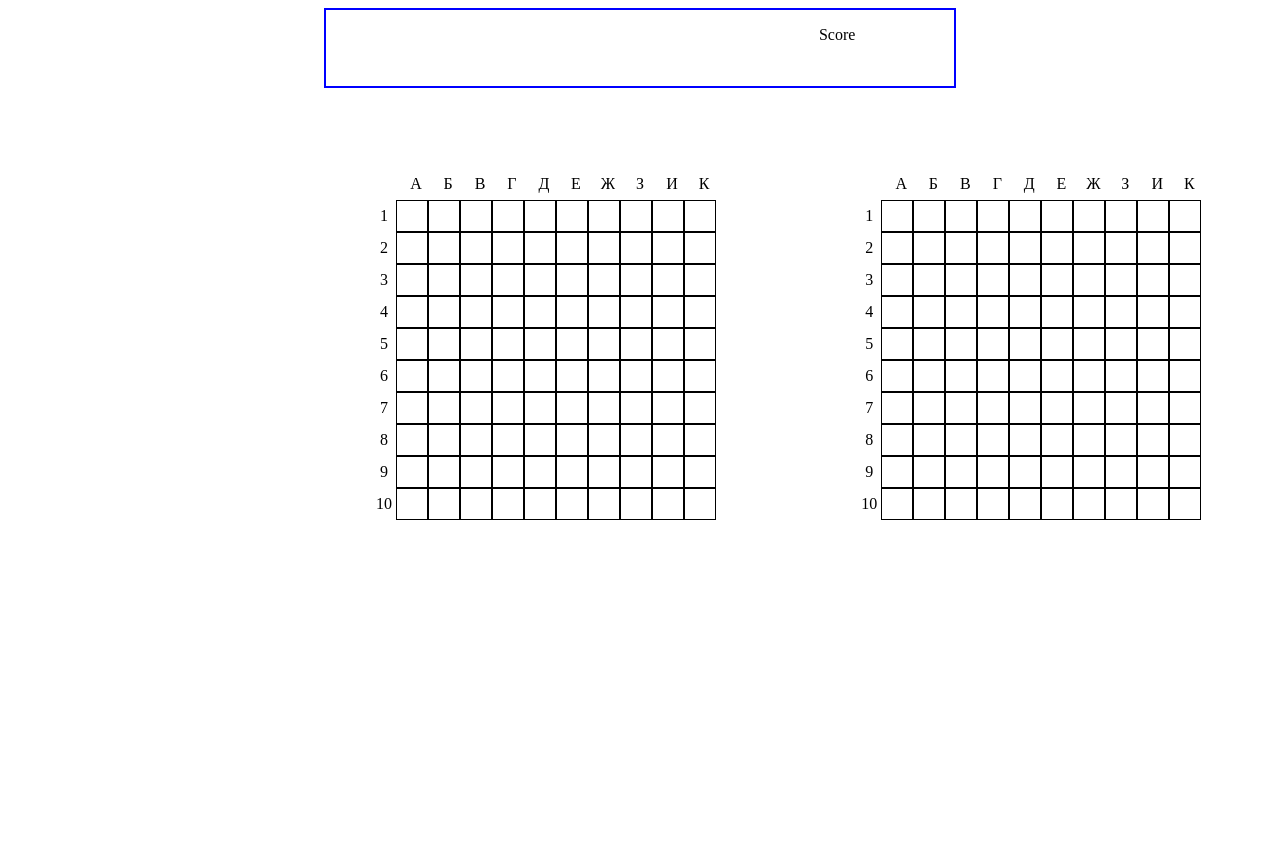
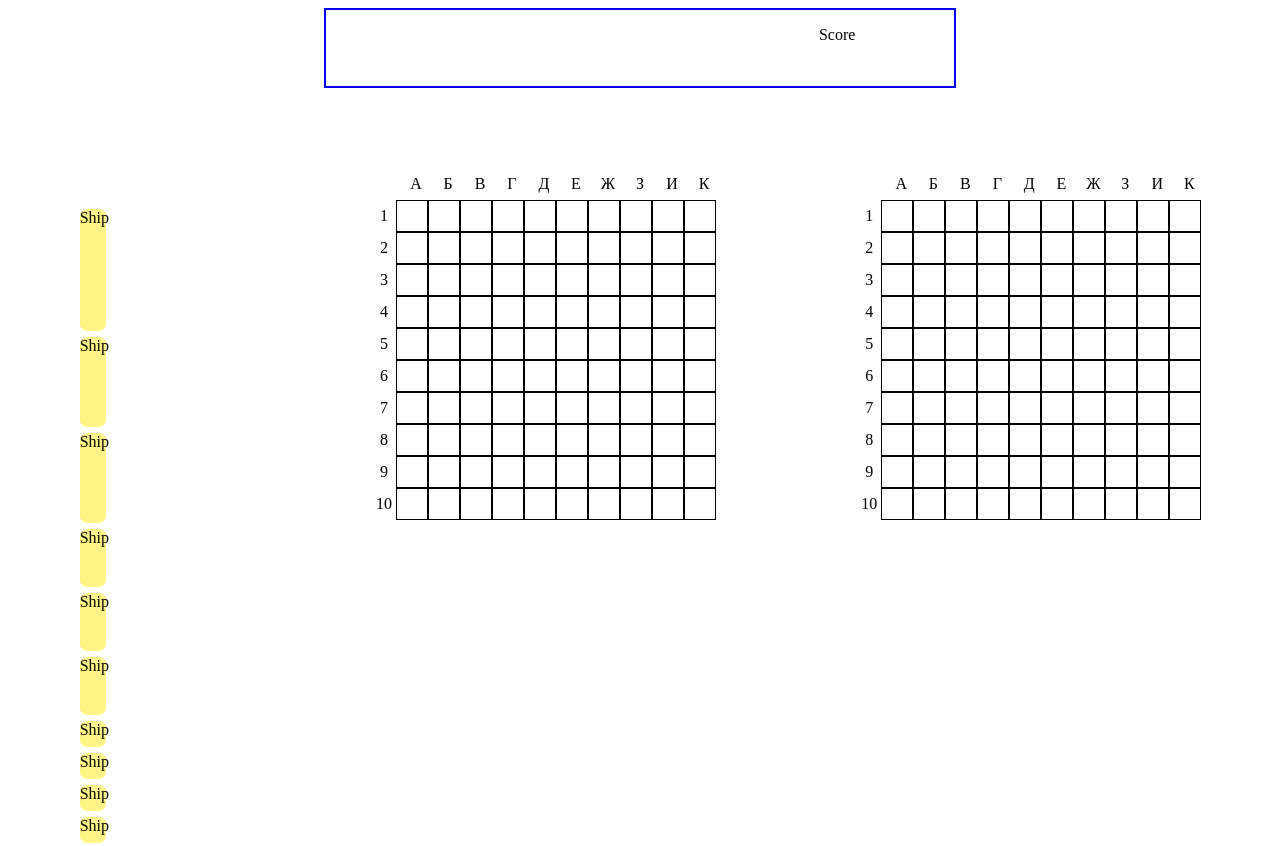
Before and after one commit to DragonRomeo/sea-battle, a React (Vite) app in the folder sea battle/: page /game in a window 1280 px wide. Before the commit the page ends 816 px from the top, so only its background shows below. Built offline with nearby package versions, Linux system fonts and the light colour scheme.

Commit message:
feat: add ships

```diff
--- a/sea battle/src/pages/GamePage/components/Main/MainField/ShipsPort/Ship/Ship.module.css
+++ b/sea battle/src/pages/GamePage/components/Main/MainField/ShipsPort/Ship/Ship.module.css
@@ -0,0 +1,9 @@
+.ship {
+    border: 3px solid white;
+    background: rgba(255, 234, 13, 0.5);
+    width: 4vh;
+    border-radius: 10px;
+    display: flex;
+    flex-wrap: wrap;
+    flex-direction: row;
+}
--- a/sea battle/src/pages/GamePage/components/Main/MainField/ShipsPort/Ship/Ship.tsx
+++ b/sea battle/src/pages/GamePage/components/Main/MainField/ShipsPort/Ship/Ship.tsx
@@ -1,6 +1,14 @@
+import style from './Ship.module.css';
+import { FC } from 'react';
 
-export const Ship = () => {
+interface Props {
+  className: string;
+}
+export const Ship: FC<Props> = ({ className }) => {
   return (
-    <div>Ship</div>
-  )
-}
+    <>
+      <div className={`${style.ship} ${className}`}>Ship</div>
+
+    </>
+  );
+};
--- a/sea battle/src/pages/GamePage/components/Main/MainField/ShipsPort/ShipsPort.module.css
+++ b/sea battle/src/pages/GamePage/components/Main/MainField/ShipsPort/ShipsPort.module.css
@@ -3,3 +3,24 @@
     height: 35vh;
     border: 2px solid white;
 }
+
+.ship {
+    border: 2px solid rebeccapurple;
+    width: 4vh;
+  }
+
+  .shipVeryBig {
+    height: 16vh;
+  }
+
+  .shipLarge {
+    height: 12vh;
+  }
+
+  .shipMedium {
+    height: 8vh;
+  }
+
+  .shipSmall {
+    height: 4vh;
+  }
--- a/sea battle/src/pages/GamePage/components/Main/MainField/ShipsPort/ShipsPort.tsx
+++ b/sea battle/src/pages/GamePage/components/Main/MainField/ShipsPort/ShipsPort.tsx
@@ -1,5 +1,24 @@
+import { Ship } from './Ship/Ship';
 import style from './ShipsPort.module.css';
 
+const ships = {
+  shipVeryBig: 1,
+  shipLarge: 2,
+  shipMedium: 3,
+  shipSmall: 4,
+};
+
 export const ShipsPort = () => {
-  return <div className={style.container}></div>;
+  const shipsRender: Array<JSX.Element> = [];
+
+  Object.entries(ships).forEach((item) => {
+    for (let i = 0; i < item[1]; i++) {
+      console.log(i);
+      shipsRender.push(
+        <Ship key={`${item[0]}${item[1]}${i}`} className={style[item[0]]} />
+      );
+    }
+  });
+
+  return <div className={style.container}>{shipsRender}</div>;
 };
```
